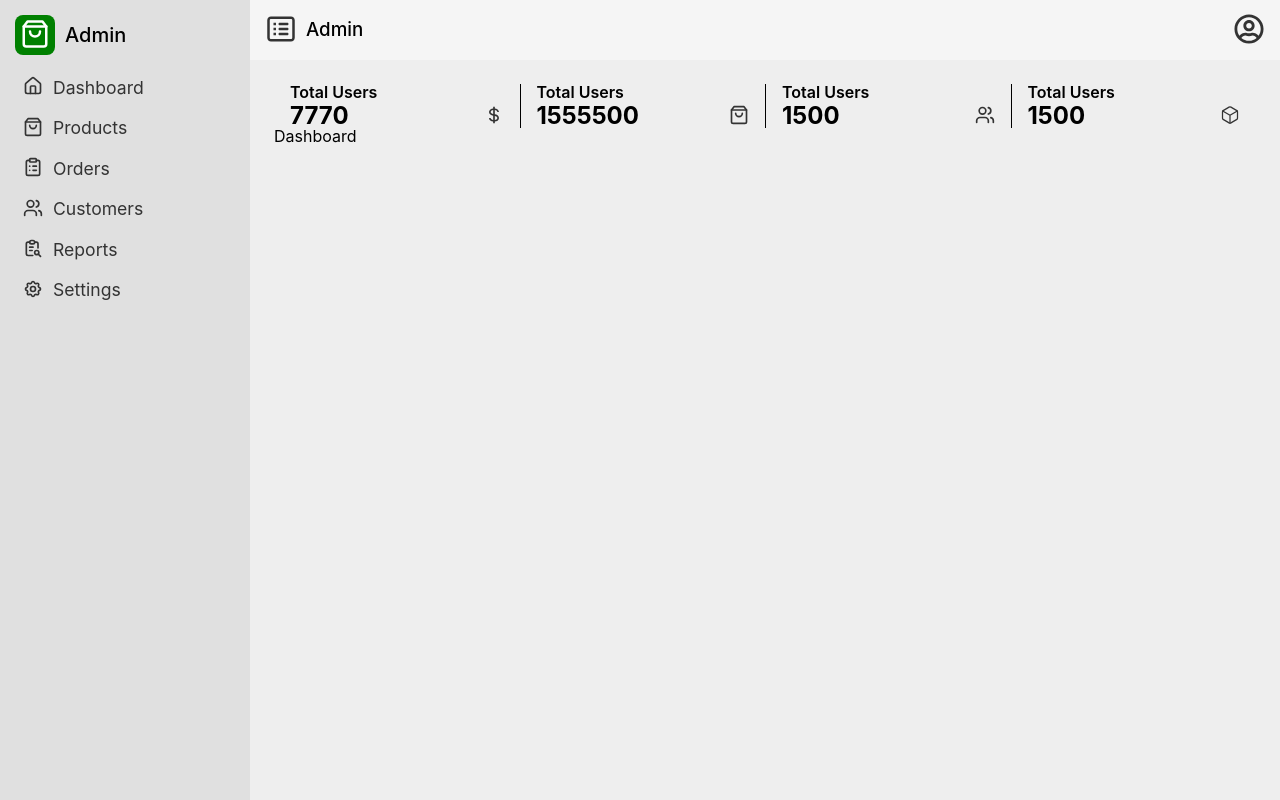
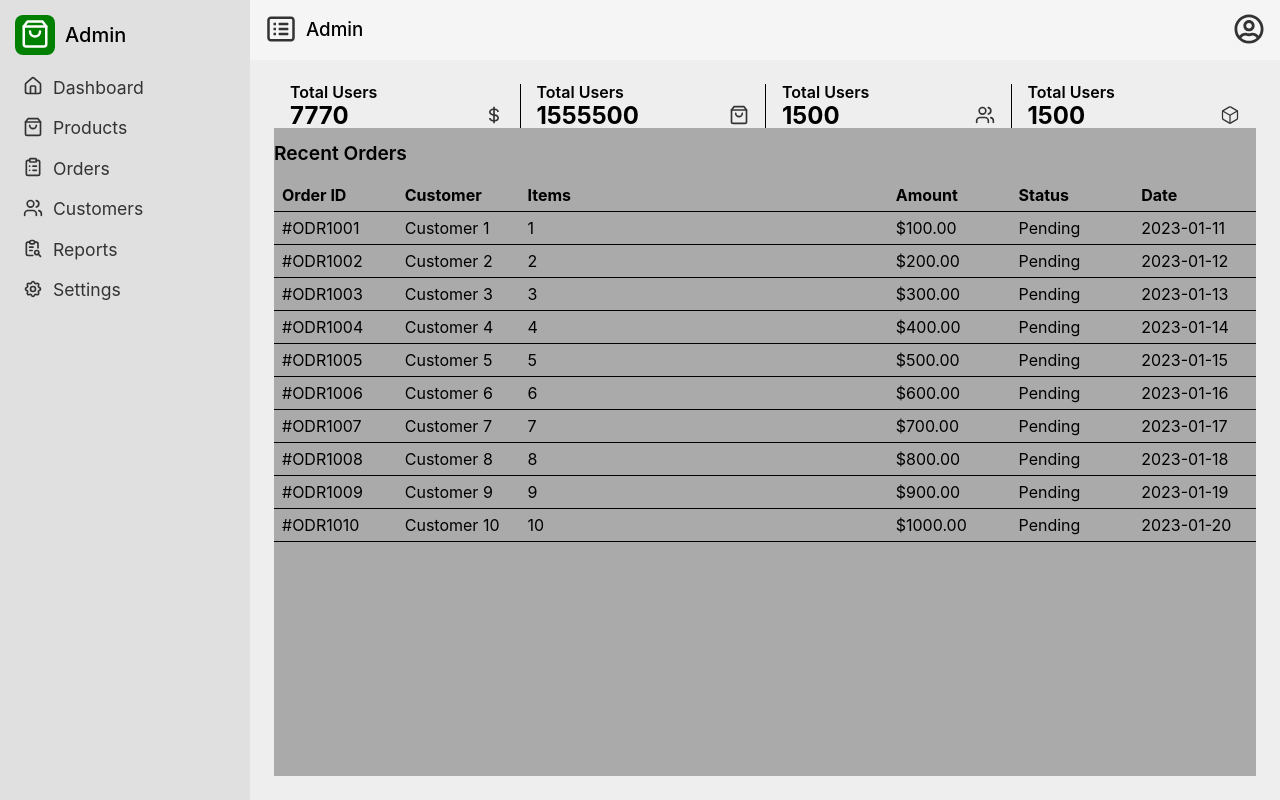
Before and after one commit to webioann/eshop-admin, a React (Vite) app: page / in a window 1280 px wide. Built offline with nearby package versions, Linux system fonts and the light colour scheme; no server answers.

Commit message:
#1 removed not needed components #2 created table with raw data

```diff
--- a/src/components/Dashboard/Dashboard.tsx
+++ b/src/components/Dashboard/Dashboard.tsx
@@ -1,11 +1,66 @@
-import Totals from '../Totals/Totals.tsx';
+import TotalsCell from '../TotalsCell/TotalsCell.tsx';
+import { Users_Icon, ShoppingBag_Icon, CubeOutline_Icon, Dollar_Icon } from '../../icons/icons.tsx';
 import styles from './dashboard.module.scss'
 
 function Dashboard() {
     return (
         <main className={styles.dashboard}>
-            <Totals />
-            Dashboard
+            <section className={styles.totals}>
+                <TotalsCell
+                    title="Total Users"
+                    amount={7770}
+                    icon={<Dollar_Icon size={20} color='#333'/>}
+                    border={false}
+                />
+                <TotalsCell
+                    title="Total Users"
+                    amount={1555500}
+                    icon={<ShoppingBag_Icon size={20} color='#333'/>}
+                    border={true}
+                />
+                <TotalsCell
+                    title="Total Users"
+                    amount={1500}
+                    icon={<Users_Icon size={20} color='#333'/>}
+                    border={true}
+                />
+                <TotalsCell
+                    title="Total Users"
+                    amount={1500}
+                    icon={<CubeOutline_Icon size={20} color='#333'/>}
+                    border={true}
+                />
+            </section>
+            <section className={styles.table_section}>
+                <header className={styles.table_header}>Recent Orders</header>
+                <table className={styles.table}>
+                    <thead>
+                        <tr>
+                            <th className={styles.table_head_cell}>Order ID</th>
+                            <th className={styles.table_head_cell}>Customer</th>
+                            <th className={styles.table_head_cell}>Items</th>
+                            <th className={styles.table_head_cell}>Amount</th>
+                            <th className={styles.table_head_cell}>Status</th>
+                            <th className={styles.table_head_cell}>Date</th>
+                        </tr>
+                    </thead>
+                    <tbody>
+                        {/* MAP DATA HERE =========================*/}
+                        {[1,2,3,4,5,6,7,8,9,10].map((item)=>(
+                            <tr key={item}>
+                                <td>#ODR{1000 + item}</td>
+                                <td>Customer {item}</td>
+                                <td>{item}</td>
+                                <td>${(item * 100).toFixed(2)}</td>
+                                <td>Pending</td>
+                                <td>2023-01-{10 + item}</td>
+                            </tr>
+                        ))}
+                        {/* ========================================= */}
+                    </tbody>
+                </table>
+            </section>
+
         </main>
     )
 }
--- a/src/components/Dashboard/dashboard.module.scss
+++ b/src/components/Dashboard/dashboard.module.scss
@@ -1,5 +1,39 @@
 .dashboard {
     width: 100%;
+    min-height: 100%;
+    display: grid;
+    grid-template-rows: auto 1fr;
     background-color: #eeeeee;
     padding: 1.5rem;
+    .totals{
+        display: grid;
+        grid-template-columns: repeat(4, 1fr);
+    }
+    .table_section{
+        background-color: #aaa;
+        padding: 1rem 0;
+        .table_header{
+            font-size: 1.2rem;
+            font-weight: 600;
+            margin-bottom: 1rem;
+        }
+        table {
+            width: 100%;
+            border-collapse: collapse;
+            & th, td {
+                padding: 8px;
+                text-align: left;
+                border-bottom: 1px solid black;
+                overflow: hidden;
+                white-space: nowrap;
+                text-overflow: ellipsis;
+            }
+            & tr{
+                min-width: 100%;
+                display: grid;
+                grid-template-columns: 1fr 1fr 3fr 1fr 1fr 1fr;
+            }
+        }
+    }
+
 }
--- a/src/components/Totals/Totals.tsx
+++ /dev/null
@@ -1,36 +0,0 @@
-import TotalsCell from './TotalsCell.tsx';
-import { Users_Icon, ShoppingBag_Icon, CubeOutline_Icon, Dollar_Icon } from '../../icons/icons.tsx';
-import styles from './totals.module.scss';
-
-function Totals() {
-    return (
-        <section className={styles.totals}>
-            <TotalsCell
-                title="Total Users"
-                amount={7770}
-                icon={<Dollar_Icon size={20} color='#333'/>}
-                border={false}
-            />
-            <TotalsCell
-                title="Total Users"
-                amount={1555500}
-                icon={<ShoppingBag_Icon size={20} color='#333'/>}
-                border={true}
-            />
-            <TotalsCell
-                title="Total Users"
-                amount={1500}
-                icon={<Users_Icon size={20} color='#333'/>}
-                border={true}
-            />
-            <TotalsCell
-                title="Total Users"
-                amount={1500}
-                icon={<CubeOutline_Icon size={20} color='#333'/>}
-                border={true}
-            />
-        </section>
-    )
-}
-
-export default Totals;
--- a/src/components/Totals/totals.module.scss
+++ b/src/components/TotalsCell/totals.module.scss
@@ -12,7 +12,7 @@
         align-items: center;
     }
 }
-.totals{
-    display: grid;
-    grid-template-columns: repeat(4, 1fr);
-}
+// .totals{
+//     display: grid;
+//     grid-template-columns: repeat(4, 1fr);
+// }
--- a/src/index.css
+++ b/src/index.css
@@ -14,10 +14,10 @@ body{
 ul, ol {
     list-style: none;
 }
-table {
+/* table {
 	border-collapse: collapse;
 	border-spacing: 0;
-}
+} */
 article, aside, details, figcaption, figure,
 footer, header, hgroup, menu, nav, section {
 	display: block;
```
Also changed, not shown: src/components/TotalsCell/TotalsCell.tsx (renamed from src/components/Totals/TotalsCell.tsx).
